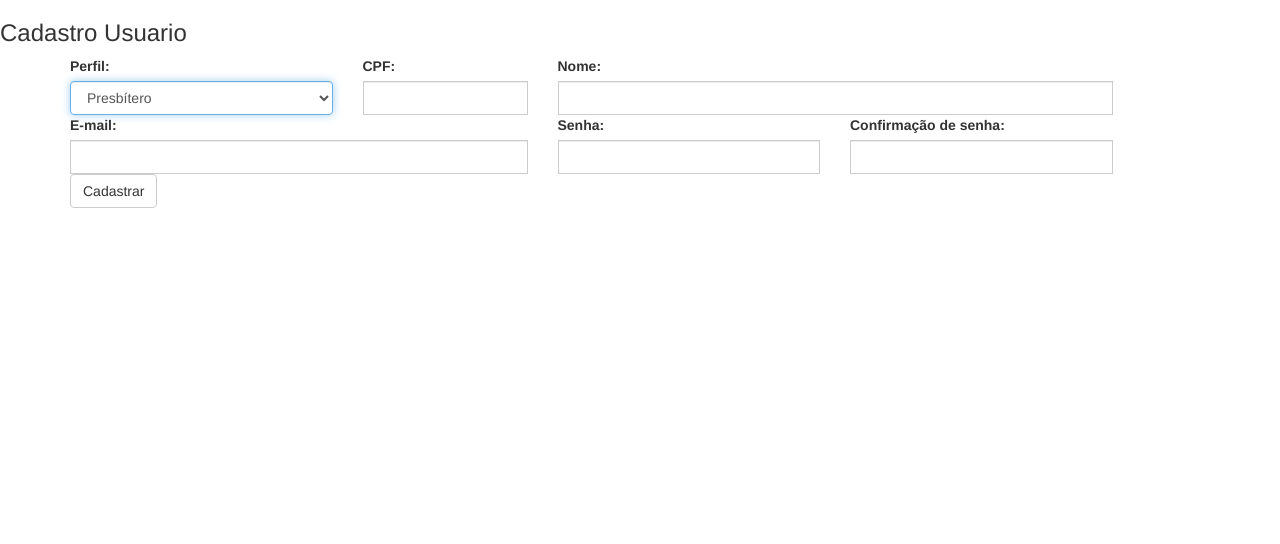
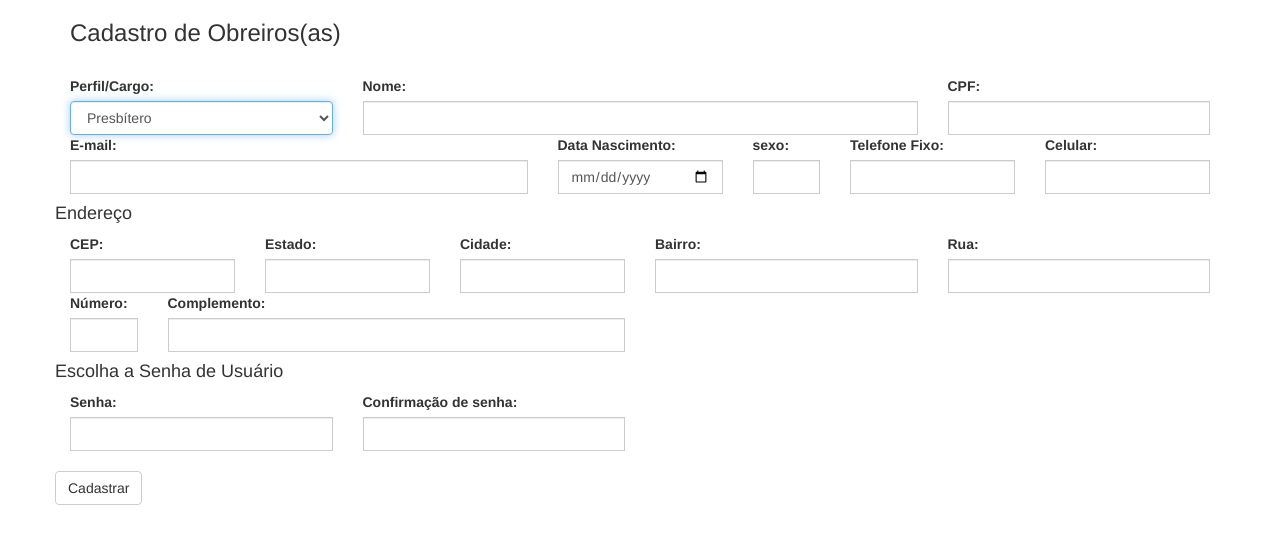
Before and after one commit to williamWebSistemAdm/IGREJA-IJEMAVI, a PHP site: page /cad_usuario.php in a window 1280 px wide. Shown: the top 544 px of the page. Run offline with PHP 8.4, Linux system fonts and the light colour scheme.

Commit message:
cadastro obreiro .php

```diff
--- a/cad_usuario.php
+++ b/cad_usuario.php
@@ -12,7 +12,7 @@
   <meta name="viewport" content="width=device-width, initial-scale=1">
   <link rel="stylesheet" type="text/css" href="style.css">
   <link rel="stylesheet" href="css/bootstrap.min.css">
-    <title>Cadastro de Usuário</title>
+    <title>Cadastro de Obreiros(as)</title>
 </head>
 
 <body>
@@ -22,18 +22,18 @@
 
 	<div>
     <div id="fundoTransparente">
-        <h3>Cadastro Usuario</h3>
       <div class="container">
+        <h3>Cadastro de Obreiros(as)</h3><br>
           <form method="post" action="cad_usuario.php">
             <div class="row">
               <div class="col-md-3">
-                <label>Perfil: </label>
+                <label>Perfil/Cargo: </label>
                 <select class="form-control" name="perfil" required autofocus>
                   <optgroup value="pastor" label="Pastor">
                     <option value="pr_presidente">Pastor Presidente</option>
                     <option value="pr_dir_cong">Pastor Dirigente Congregacional</option>
                     <option value="pr_evanglista">Pastor Evangelista</option>
-                    <option value="pr_mission">Pastor Missionário(a)</option>
+                    <option value="pr_mission">Pastor Missionário</option>
                   </optgroup>
 
                   <option>Missionário(a)</option>
@@ -50,37 +50,89 @@
 
                 </select>
               </div>
-                <div class="col-md-2">
-                  <label>CPF:</label>
-                  <input class="form-control" type="text" name="cpf" required>
-                </div>
               <div class="col-md-6">
                 <label>Nome:</label>
                 <input class="form-control" type="text" name="nome" required>
+              </div>
+              <div class="col-md-3">
+                <label>CPF:</label>
+                <input class="form-control" type="text" name="cpf" required>
               </div>
             </div>
 
            <div class="row">
               <div class="col-md-5 mb-3">
                 <label>E-mail:</label>
-                    <input class="form-control" class="usuario" type="text" name="email" size="35" maxlength="100"  required>
+                <input class="form-control" type="text" name="email" size="35" maxlength="100"  required>
               </div>
- <!--                  <div class="col-md-4 mb-3">
-                  <label>Telefone:</label><br>
-                  <input class="form-control" type="text" name="telefone"><br><br>
-                </div> -->
+              <div class="col-md-2">
+                <label>Data Nascimento:</label>
+                <input class="form-control" type="date" name="data" required>
+              </div>
+              <div class="col-md-1">
+                <label>sexo:</label>
+                <input class="form-control" type="text" name="endereco" required>
+              </div>
+              <div class="col-md-2">
+                <label>Telefone Fixo:</label>
+                <input class="form-control" type="tel" name="telefone">
+              </div>
+              <div class="col-md-2">
+                <label>Celular:</label>
+                <input class="form-control" type="text" name="telefone">
+              </div>
+            </div>
 
-                <div class="col-md-3 mb-3">
+            <div class="row">
+              <h4>Endereço</h4>
+              <div class="col-md-2">
+                <label>CEP:</label>
+                <input class="form-control" label="Rua" type="text" name="cpf" required>
+              </div>
+              <div class="col-md-2">
+                <label>Estado:</label>
+                <input class="form-control" label="Rua" type="text" name="cpf" required>
+              </div>
+              <div class="col-md-2">
+                <label>Cidade:</label>
+                <input class="form-control" label="Rua" type="text" name="cpf" required>
+              </div>
+              <div class="col-md-3">
+                <label>Bairro:</label>
+                <input class="form-control" label="Rua" type="text" name="cpf" required>
+              </div>
+              <div class="col-md-3">
+                <label>Rua:</label>
+                <input class="form-control" label="Rua" type="text" name="cpf" required>
+              </div>
+              <div class="col-md-1">
+                <label>Número:</label>
+                <input class="form-control" label="Rua" type="text" name="cpf" required>
+              </div>
+              <div class="col-md-5">
+                <label>Complemento:</label>
+                <input class="form-control" label="Rua" type="text" name="cpf" required>
+              </div>
+            </div>
+            <div class="row">
+              <h4>Escolha a Senha de Usuário</h4>
+              <div class="col-md-3">
                 <label>Senha:</label>
                 <input class="form-control" type="password" name="senha" required>
               </div>
-                <div class="col-md-3 mb-3">
+              <div class="col-md-3">
                 <label>Confirmação de senha:</label>
                 <input class="form-control" type="password" name="confsenha" required>
               </div>
+            </div><br>
+            <div class="row">
+            <button class="btn btn-default" type="submit">Cadastrar</button>
+          </div>
+        </div>
       </div>
 
-<!--                 <div class="row">
+
+<!--           <div class="row">
                 <div class="col-md-3 mb-3">
                   <label>Selecione a Unidade:</label><br>
                   <select class="form-control" name="nomeUnidade" size=1>
@@ -90,14 +142,10 @@
                   </select>
                 </div>
                 </div> -->
-                <button class="btn btn-default" type="submit">Cadastrar</button>
 
         </form>
         </div>
-            </div>
-          </div>
-        </div>
-     </div>
+
 
 <!--
       <div id="alerta">
@@ -111,8 +159,6 @@
           // include 'verificarUnidades.inc.php';
         ?>
 
-      </div>
-    </div>
 
 
 
--- a/conexao.php
+++ b/conexao.php
@@ -2,9 +2,9 @@
 	$servidor = "localhost";
 	$usuario = "root";
 	$senha = "";
-	$dbname = "slide";
+	$dbname = "ijemavi";
 
 	//Criar a conexao
-	$conn = mysqli_connect($servidor, $usuario, $senha, $dbname);
+	$conexao = mysqli_connect($servidor, $usuario, $senha, $dbname);
 
 ?>
```
Also changed, not shown: cad_usuario.inc.php (+35 -27 lines). Lines whose indentation alone changed are shown as unchanged.
